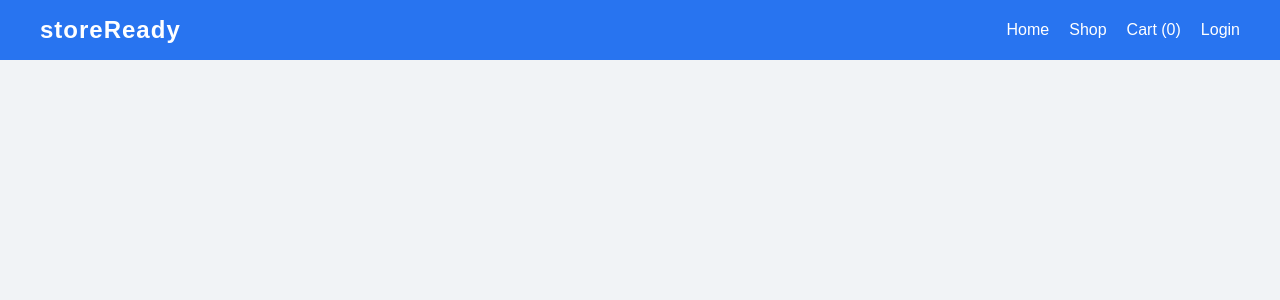
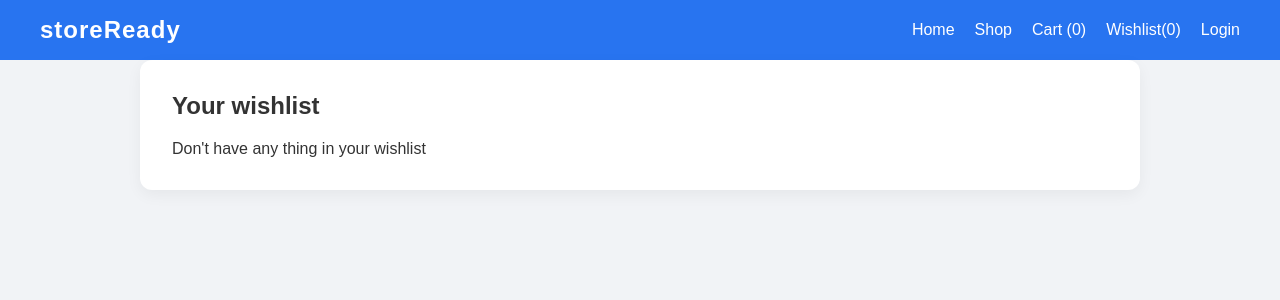
Before and after one commit to amey-haptiq/Associate-React, a React (Vite) app in the folder ecommerce-app/: page /wishlist in a window 1280 px wide. Shown: the top 300 px of the page. Built offline with nearby package versions, Linux system fonts and the light colour scheme.

Commit message:
added wishlist feature

```diff
--- a/ecommerce-app/src/App.css
+++ b/ecommerce-app/src/App.css
@@ -194,6 +194,63 @@ body {
 }
 
 
+
+.wishlist-container {
+  padding: 2rem;
+  max-width: 1000px;
+  margin: auto;
+  background: #fff;
+  border-radius: 12px;
+  box-shadow: 0 5px 15px rgba(0, 0, 0, 0.05);
+}
+
+.wishlist-container h2 {
+  margin-bottom: 20px;
+  font-size: 24px;
+  font-weight: 600;
+}
+
+.wishlist-item {
+  display: flex;
+  align-items: center;
+  margin-bottom: 25px;
+  padding: 15px;
+  border-bottom: 1px solid #eee;
+}
+
+.wishlist-item img {
+  height: 80px;
+  margin-right: 20px;
+  object-fit: contain;
+}
+
+.wishlist-item h4 {
+  margin: 0;
+  font-size: 18px;
+  font-weight: 500;
+}
+
+.wishlist-item p {
+  margin: 5px 0;
+  font-size: 14px;
+}
+
+.wishlist-item button {
+  margin-left: auto;
+  background: #d00000;
+  color: white;
+  border: none;
+  padding: 8px 16px;
+  border-radius: 6px;
+  cursor: pointer;
+  font-weight: 500;
+  transition: background 0.2s;
+}
+
+.wishlist-item button:hover {
+  background: #9d0208;
+}
+
 .auth-card {
   max-width: 400px;
   margin: 4rem auto;
--- a/ecommerce-app/src/App.jsx
+++ b/ecommerce-app/src/App.jsx
@@ -5,6 +5,7 @@ import Home from './components/Home';
 import Products from './components/Products';
 import Cart from './components/Cart/Cart';
 import Header from './components/Header';
+import Wishlist from './components/wishlist/Wishlist';
 
 const App = () => {
   return (
@@ -14,6 +15,7 @@ const App = () => {
         <Route path="/" element={<Home />} />
         <Route path="/products" element={<Products />} />
         <Route path="/cart" element={<Cart />} />
+        <Route path="/wishlist" element={<Wishlist /> }/>
         <Route path="/login" element={<Login />} />
 
       </Routes>
--- a/ecommerce-app/src/components/Cart/Cart.jsx
+++ b/ecommerce-app/src/components/Cart/Cart.jsx
@@ -5,12 +5,14 @@ import { removeFromCart } from '../../redux/cartSlice.js';
 const Cart = () => {
   const cartItems = useSelector(state => state.cart);
   const dispatch = useDispatch();
+  let totalCart=cartItems.reduce((amount,item)=>{ return amount+(item.price*(item.quantity || 1));},0);
 
   return (
     <div className="cart-container">
       <h2>Your cart </h2>
       {cartItems.length === 0 ? <p>Empty cart</p> : (
-        cartItems.map(item => (
+        <>
+        {cartItems.map(item => (
           <div key={item.id} className="cart-item">
             <img src={item.image} />
             <div>
@@ -20,7 +22,8 @@ const Cart = () => {
               <button onClick={() => dispatch(removeFromCart(item))}>Remove </button>
             </div>
           </div>
-        ))
+        ))}
+        <h1>Total: ${totalCart.toFixed(2)}</h1></>
       )}
     </div>
   );
--- a/ecommerce-app/src/components/Header.jsx
+++ b/ecommerce-app/src/components/Header.jsx
@@ -4,15 +4,17 @@ import { useSelector } from 'react-redux';
 
 const Header = () => {
   const cartItems = useSelector(state => state.cart);
+  const wishlistItems=useSelector(state=>state.wishlist)
 
   return (
     <header className="header">
       <h1>storeReady</h1>
       <nav>
         <Link to="/">Home</Link>
-        <Link to="/Products">Shop</Link>
-        <Link to="/Cart">Cart ({cartItems.length})</Link>
-        <Link to="/Login">Login</Link>
+        <Link to="/products">Shop</Link>
+        <Link to="/cart">Cart ({cartItems.length})</Link>
+        <Link to="/wishlist">Wishlist({wishlistItems.length})</Link>
+        <Link to="/login">Login</Link>
       </nav>
     </header>
   );
--- a/ecommerce-app/src/components/Products.jsx
+++ b/ecommerce-app/src/components/Products.jsx
@@ -2,6 +2,7 @@ import React, { useEffect, useState } from 'react';
 import axios from 'axios';
 import { useDispatch } from 'react-redux';
 import { addToCart } from '../redux/cartSlice.js';
+import { addToWishlist } from '../redux/wishlistSlice.js';
 
 const Products = () => {
   const [products, setProducts] = useState([]);
@@ -21,6 +22,7 @@ const Products = () => {
           <img src={product.image} />
           <h4>{product.title}</h4>
           <p>${product.price}</p>
+          <button onClick={() => dispatch(addToWishlist(product))}>Add to Wishlist </button>
           <button onClick={() => dispatch(addToCart(product))}>Add to Cart </button>
         </div>
       ))}
--- /dev/null
+++ b/ecommerce-app/src/components/wishlist/Wishlist.jsx
@@ -0,0 +1,30 @@
+import React from 'react';
+import { useSelector, useDispatch } from 'react-redux';
+import { removeFromCart } from '../../redux/cartSlice.js';
+import { removeFromWishlist } from '../../redux/wishlistSlice.js';
+
+const Cart = () => {
+  const wishlistItems = useSelector(state => state.wishlist);
+  const dispatch = useDispatch();
+
+  return (
+    <div className="wishlist-container">
+      <h2>Your wishlist </h2>
+      {wishlistItems.length === 0 ? <p>Don't have any thing in your wishlist</p> : (
+        wishlistItems.map(item => (
+          <div key={item.id} className="wishlist-item">
+            <img src={item.image} />
+            <div>
+              <h4>{item.title}</h4>
+              <p>${item.price}</p>
+
+              <button onClick={() => dispatch(removeFromWishlist(item))}>Remove </button>
+            </div>
+          </div>
+        ))
+      )}
+    </div>
+  );
+};
+
+export default Cart;
--- a/ecommerce-app/src/redux/store.js
+++ b/ecommerce-app/src/redux/store.js
@@ -1,8 +1,10 @@
 import { configureStore } from '@reduxjs/toolkit';
 import cartReducer from './cartSlice.js';
+import wishlistReducer from './wishlistSlice.js'
 
 export const store = configureStore({
   reducer: {
     cart: cartReducer,
+    wishlist:wishlistReducer,
   },
 });
--- /dev/null
+++ b/ecommerce-app/src/redux/wishlistSlice.js
@@ -0,0 +1,23 @@
+import { createSlice } from "@reduxjs/toolkit";
+
+const wishlistSlice=createSlice({
+    name: 'wishlist',
+    initialState:[],
+    reducers:{
+        addToWishlist:(state,action)=>{
+            const item=state.find(item=>item.id===action.payload.id);
+            if(!item){
+                state.push({...action.payload});
+            }
+
+        },
+        removeFromWishlist: (state,action)=>{
+            state.item=state.find(item=>item.id===action.payload.id);
+            if(item){
+               return state.filter(item=>item.id!==action.payload.id)
+            }
+        },
+    },
+});
+export const{addToWishlist,removeFromWishlist}=wishlistSlice.actions;
+export default wishlistSlice.reducer;
```
